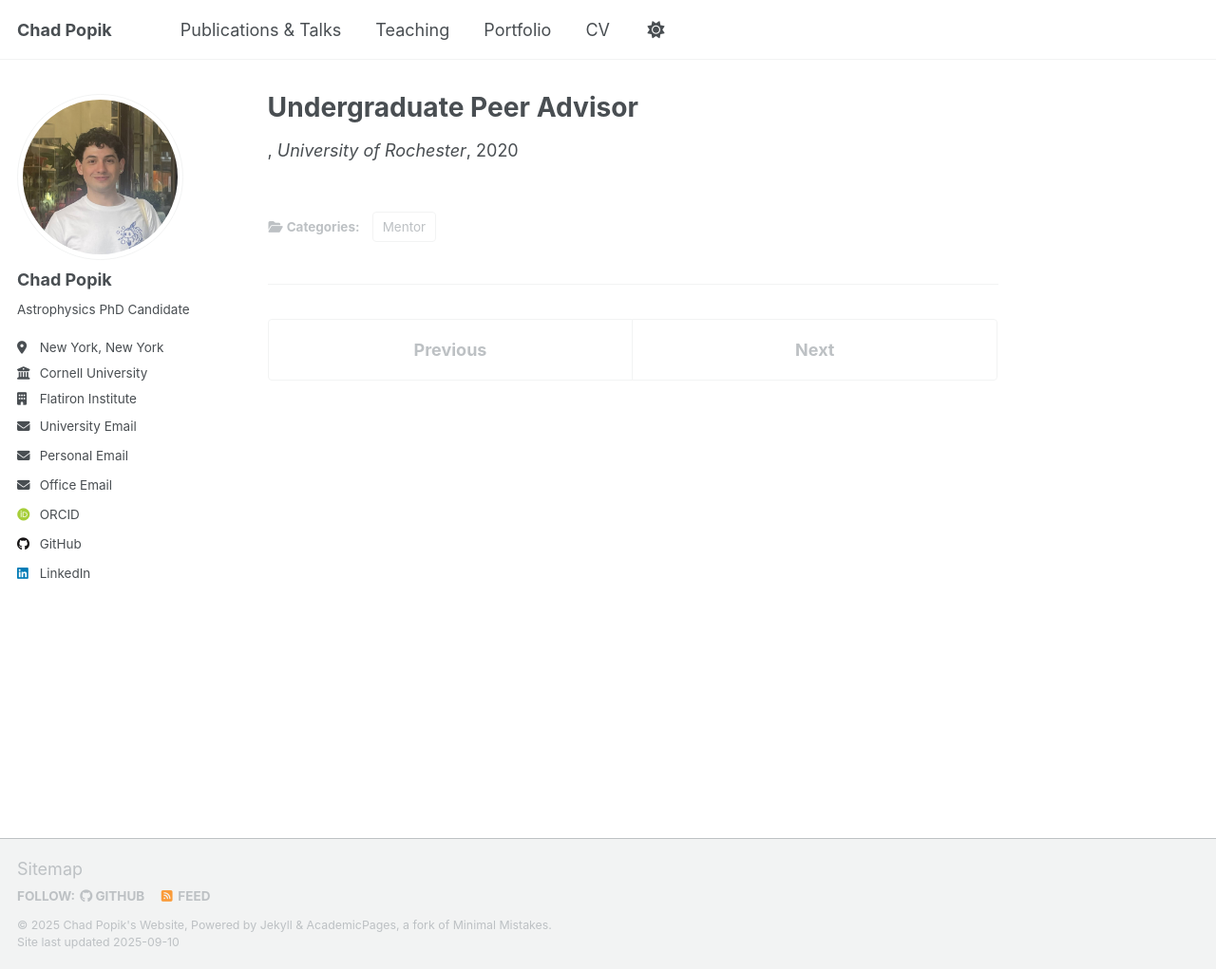
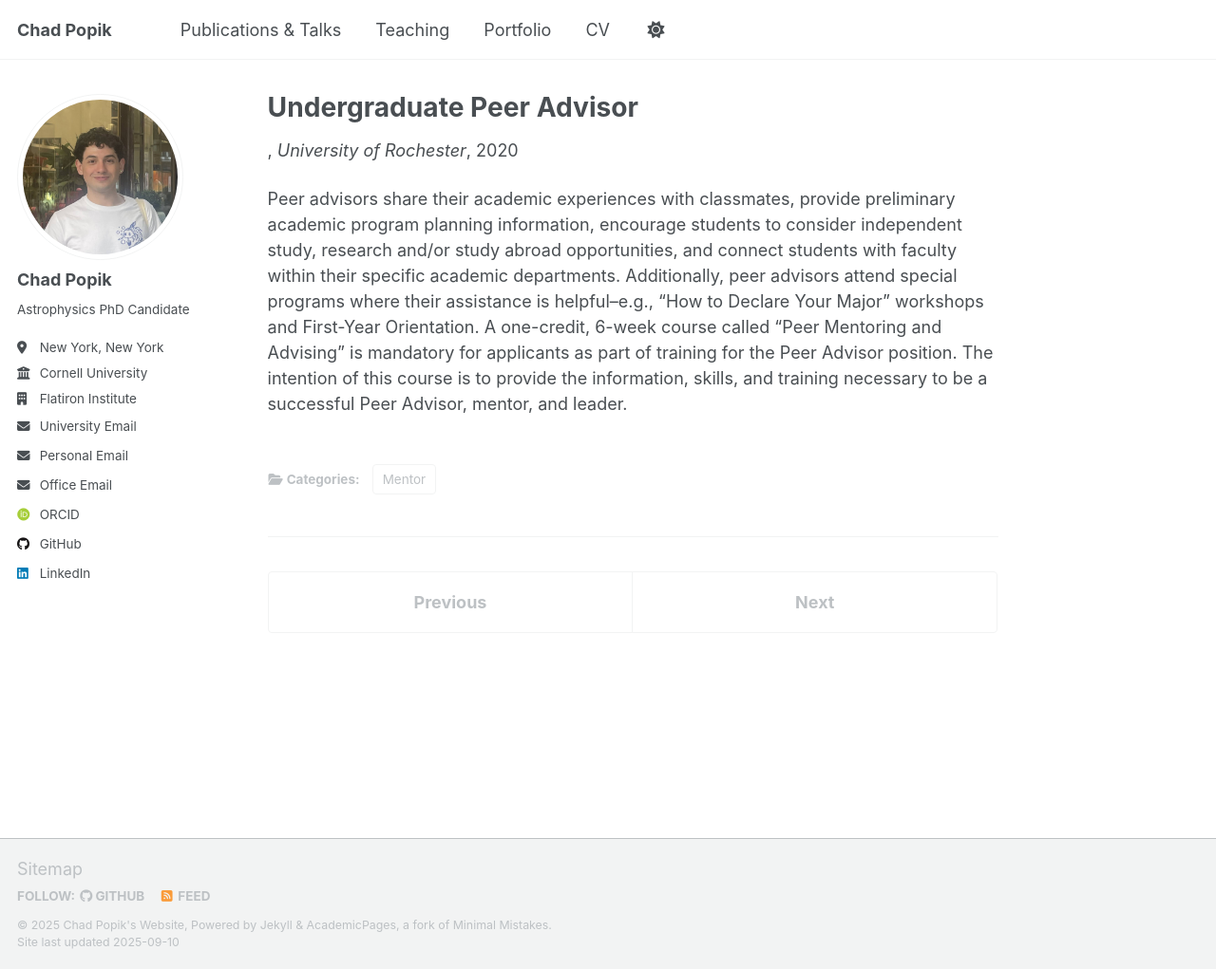
Before and after one commit to chadpopik/chadpopik.github.io, a Jekyll site: the page built from _teaching/PeerAdvisor.md, in a window 1280 px wide and 1021 px high. Shown: the whole window at 95% size. Built offline with Jekyll 4.4.1, drawn with Linux system fonts in a browser that asks for light colours; some web fonts are replaced; a script that is not in the unit is left out.

Commit message:
Update PeerAdvisor.md

```diff
--- a/_teaching/PeerAdvisor.md
+++ b/_teaching/PeerAdvisor.md
@@ -8,3 +8,5 @@ venue: "University of Rochester"
 date: 2020-08-01
 location: "Rochester, New York"
 ---
+
+Peer advisors share their academic experiences with classmates, provide preliminary academic program planning information, encourage students to consider independent study, research and/or study abroad opportunities, and connect students with faculty within their specific academic departments. Additionally, peer advisors attend special programs where their assistance is helpful--e.g., "How to Declare Your Major" workshops and First-Year Orientation. A one-credit, 6-week course called "Peer Mentoring and Advising" is mandatory for applicants as part of training for the Peer Advisor position. The intention of this course is to provide the information, skills, and training necessary to be a successful Peer Advisor, mentor, and leader.
```
